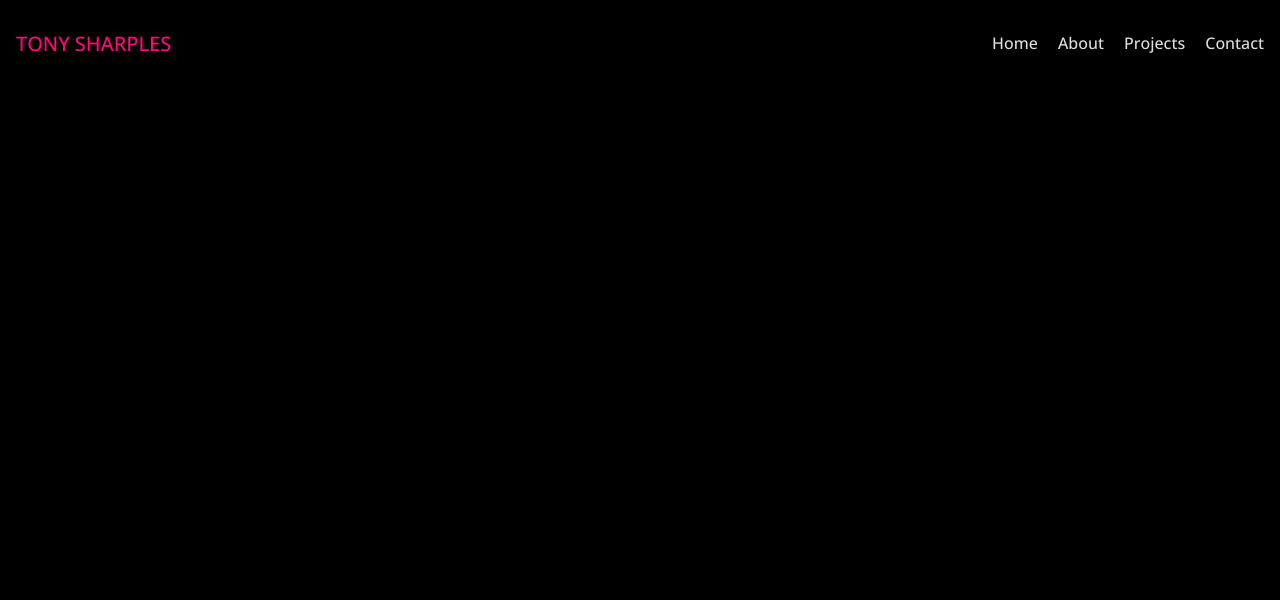
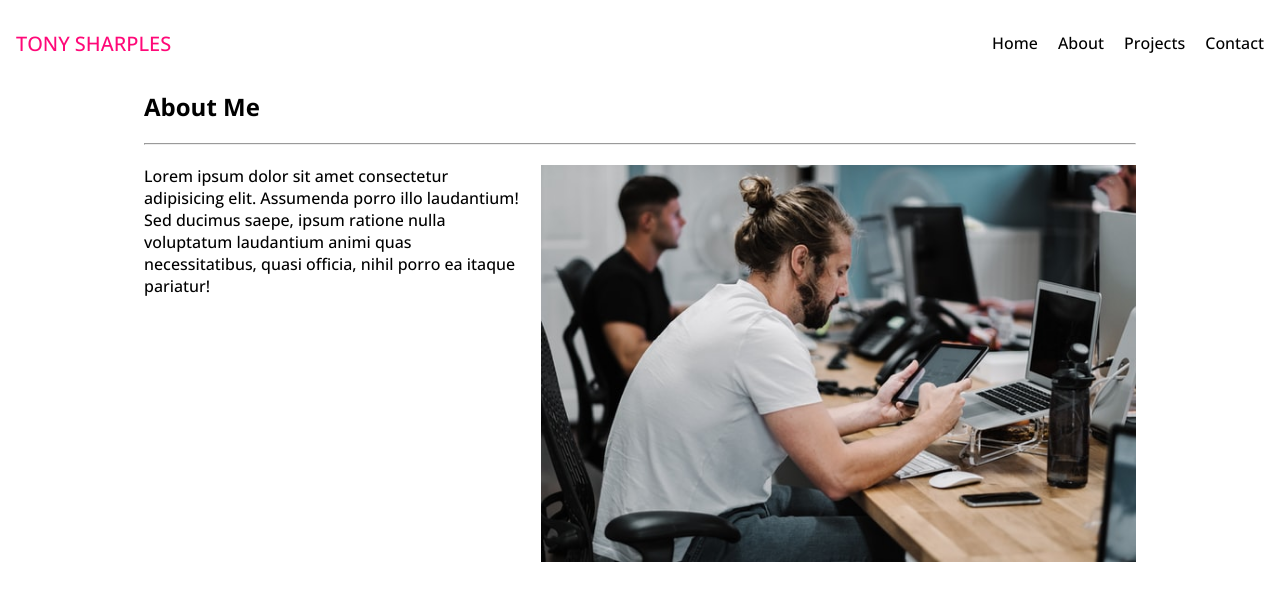
Before and after one commit to Barenbik/old-personal-website, a plain HTML site: page index.html in a window 1280 px wide. Drawn offline with nearby package versions, Linux system fonts and the light colour scheme.

Commit message:
Create About Me section

```diff
--- a/index.html
+++ b/index.html
@@ -34,6 +34,22 @@
       </div>
     </nav>
   </header>
+  <div class="content-wrapper">
+  <section class="about">
+    <h2>About Me</h2>
+    <hr>
+    <div class="section-wrapper">
+      <div>
+        Lorem ipsum dolor sit amet consectetur adipisicing elit. Assumenda porro illo laudantium! Sed ducimus saepe,
+        ipsum ratione nulla voluptatum laudantium animi quas necessitatibus, quasi officia, nihil porro ea itaque
+        pariatur!
+      </div>
+      <div>
+        <img class="content-image" src="./img/temp-profile-pic.jpg" alt="profile-picture">
+      </div>
+    </div>
+  </section>
+</div>
 </body>
 
 </html>
--- a/style.css
+++ b/style.css
@@ -2,7 +2,10 @@ body {
     font-family: 'Open Sans', sans-serif;
     height: 100vh;
     margin: 0;
-    background: black;
+}
+
+section {
+    padding: 1rem;
 }
 
 .navbar {
@@ -10,12 +13,13 @@ body {
     align-items: center;
     justify-content: center;
     flex-wrap: wrap;
-    padding: 1rem;
+    padding: 1rem 1rem 0 1rem;
 }
 
-.navbar-link {
-    text-decoration: none;
-    color: #E1DFDB;
+.title {
+    color: #FF0878;
+    text-transform: uppercase;
+    font-size: 1.25rem;
 }
 
 .navbar-list {
@@ -31,14 +35,42 @@ body {
     padding-right: 1rem;
 }
 
-.title {
-    color: #FF0878;
-    text-transform: uppercase;
-    font-size: 1.25rem;
+.navbar-link {
+    text-decoration: none;
+    /* color: #E1DFDB; */
+    color: #000;
 }
+
+.content-image {
+    max-width: 100%;
+    height: auto;
+}
+
+.about {
+    padding-top: 0;
+}
+
+.section-wrapper {
+    display: grid;
+    gap: 1.25rem;
+    margin-top: 1.25rem;
+}
+
+
 
 @media (min-width: 461px) {
     .navbar {
         justify-content: space-between;
     }
+
+    .content-wrapper {
+        display: flex;
+        align-items: center;
+        margin: auto;
+        max-width: 80%;
+    }
+
+    .section-wrapper {
+        grid-template-columns: auto 60%;
+    }
 }
```
Also changed, not shown: README.md, img/temp-profile-pic.jpg (added).
